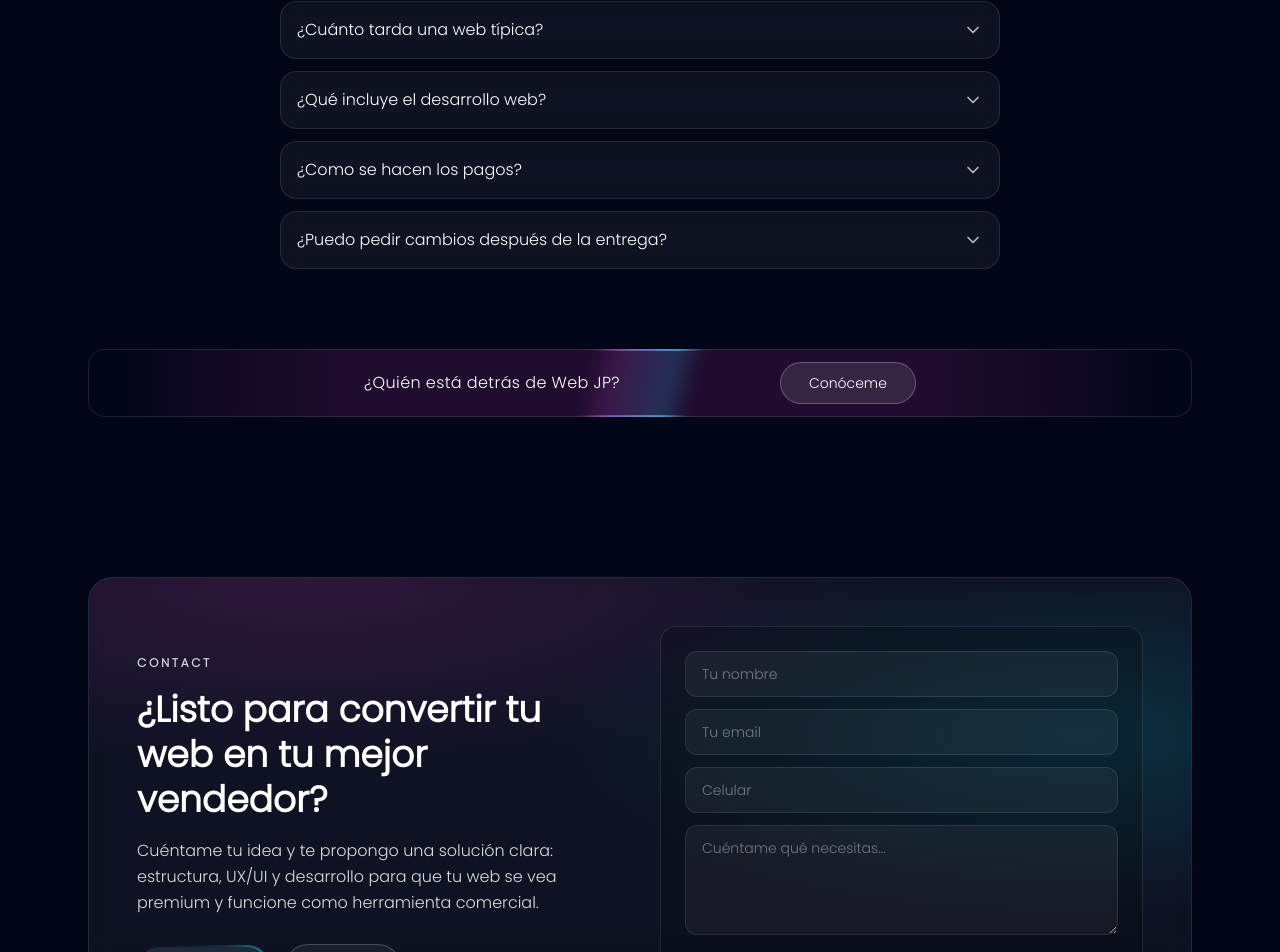
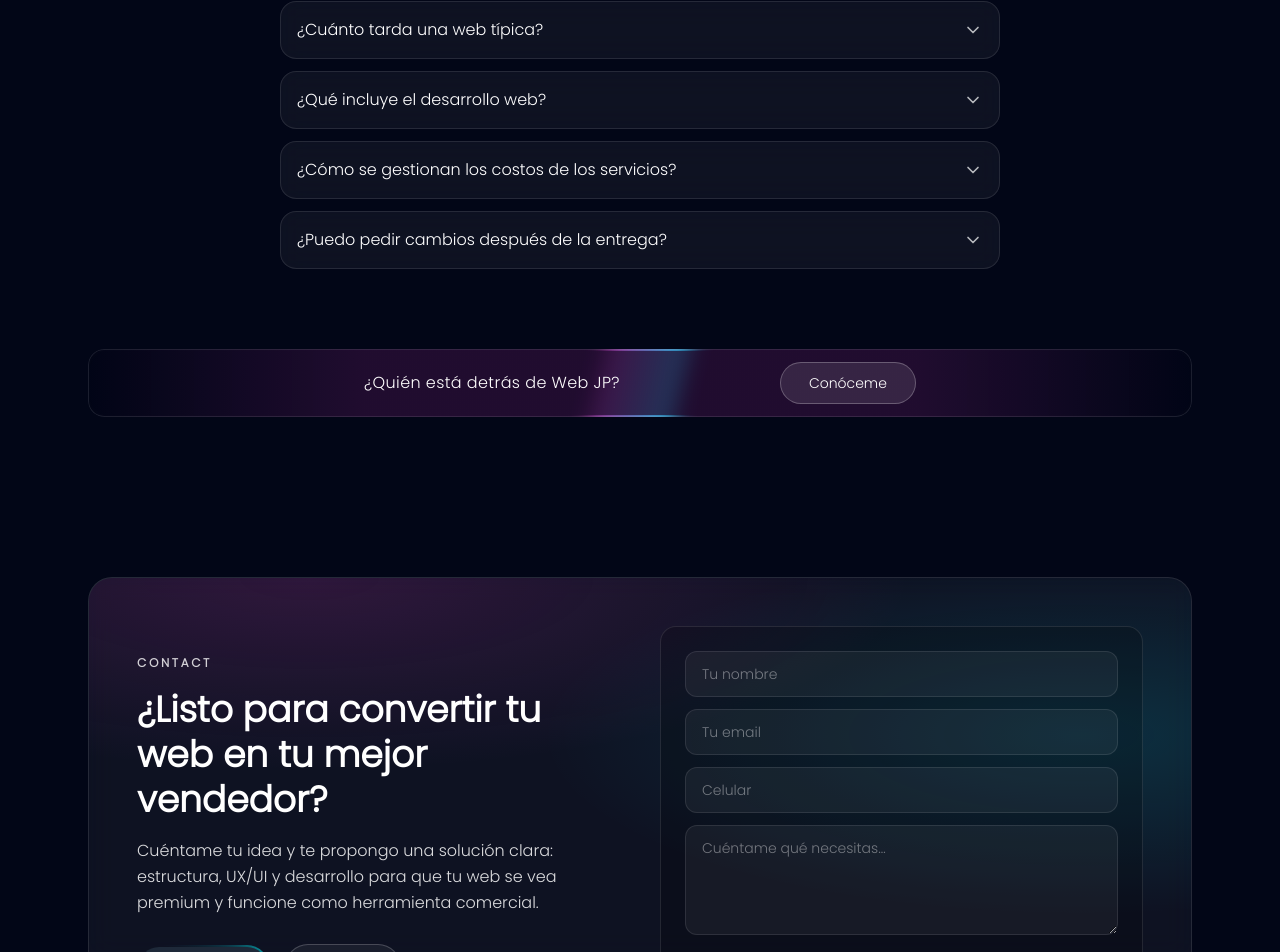
Before and after one commit to javipradaweb/Web-JP, a Next.js app: page / in a window 1280 px wide. Shown: the part 3254-4206 px from the top of the page. Built offline with nearby package versions, Linux system fonts and the light colour scheme.

Commit message:
Update FAQ answer

```diff
--- a/src/components/faq/Faq.tsx
+++ b/src/components/faq/Faq.tsx
@@ -21,7 +21,7 @@ const FAQS = [
     a: "Incluye una evaluación previa para entender tu marca, objetivos, público y qué acción quieres que el visitante haga (contactar, comprar, agendar, etc.), y con eso defino la estructura ideal del sitio (secciones, jerarquía y llamados a la acción) para que todo sea claro y convierta. Luego desarrollo el sitio completo con un enfoque moderno y flexible, usando el stack y las herramientas necesarias según tu proyecto, cuidando que se vea premium, funcione perfecto en móvil, cargue rápido, esté preparado para posicionamiento básico, y quede listo para publicarse con sus ajustes finales y una entrega ordenada.",
   },
   {
-    q: "¿Como se hacen los pagos?",
+    q: "¿Cómo se gestionan los costos de los servicios?",
     a: "Generalmente se trabajo con el 50% a momento de la firma de contrato y 50% a la entrega del trabajo, sin embargo, esto podría variar dependiendo del proyecto.",
   },
   {
```
